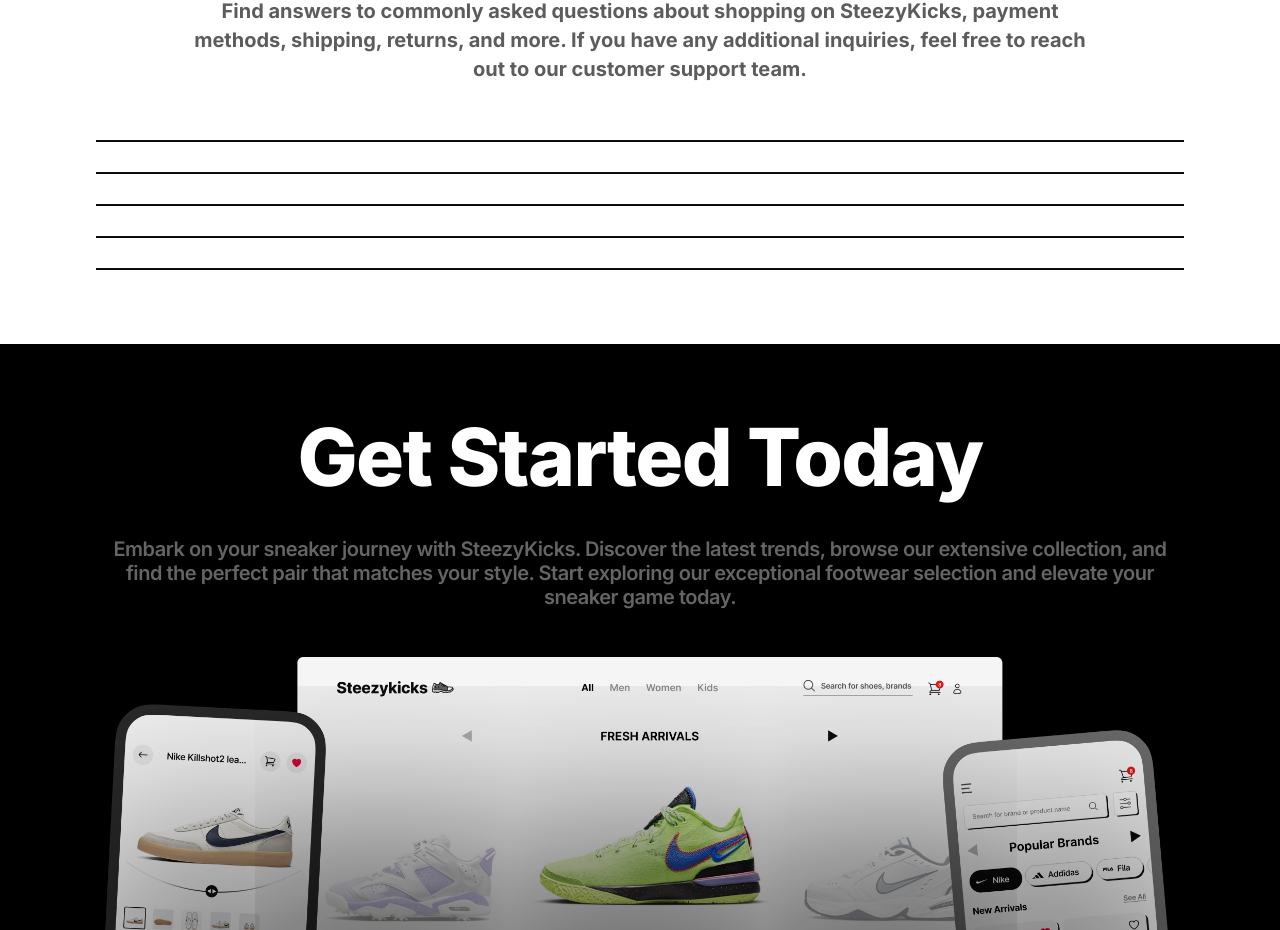
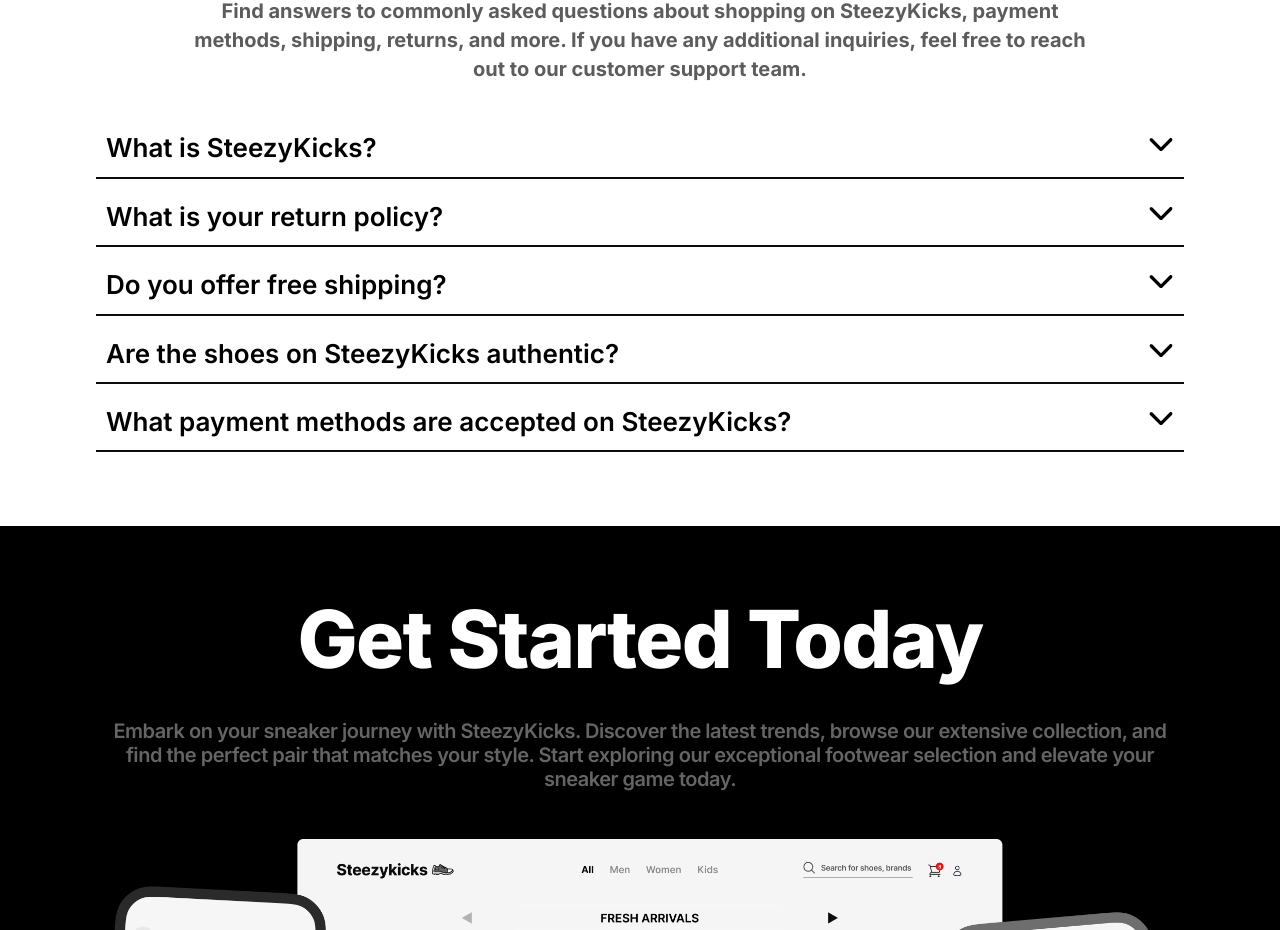
Before and after one commit to oveey/notjustevent, a React (Create React App) app: page / in a window 1280 px wide. Shown: the part 6173-7103 px from the top of the page. Built offline with nearby package versions, Linux system fonts and the light colour scheme.

Commit message:
95 % done

```diff
--- a/src/components/navbar/Navbar.jsx
+++ b/src/components/navbar/Navbar.jsx
@@ -1,5 +1,5 @@
 import React, { useState } from 'react';
-// import { RiMenu3Line, RiCloseLine } from 'react-icons/ri';
+import { RiMenu3Line, RiCloseLine } from 'react-icons/ri';
 import './navbar.css'
 import logo from '../../assets/Logo.png';
 
@@ -30,10 +30,10 @@
       </div>
 
       <div className="navbar-menu">
-        {/* {toggleMenu
+        {toggleMenu
           ? <RiCloseLine color="#000" size={27} onClick={() => setToggleMenu(false)} />
           : <RiMenu3Line color="#000" size={27} onClick={() => setToggleMenu(true)} />
-        } */}
+        }
         {toggleMenu && (
           <div className="navbar-menu_container">
             <div className="navbar-menu_container-links">
--- a/src/containers/faq/Faq.jsx
+++ b/src/containers/faq/Faq.jsx
@@ -1,6 +1,6 @@
 import React, { useState } from 'react';
-// import { FontAwesomeIcon } from '@fortawesome/react-fontawesome';
-// import { faChevronDown, faChevronUp } from '@fortawesome/free-solid-svg-icons';
+import { FontAwesomeIcon } from '@fortawesome/react-fontawesome';
+import { faChevronDown, faChevronUp } from '@fortawesome/free-solid-svg-icons';
 import './faq.css';
 
 
@@ -48,11 +48,11 @@
 
       {faqData.map((item, index) => (
         <div className="faq-item" key={index}>
-          {/* <div className="question" onClick={() => toggleAnswer(index)}>
+          <div className="question" onClick={() => toggleAnswer(index)}>
             {item.question}
             <FontAwesomeIcon icon={activeIndex === index ? faChevronUp : faChevronDown} />
 
-          </div> */}
+          </div>
           {activeIndex === index && (
             <div className="answer">{item.answer}</div>
           )}
```
